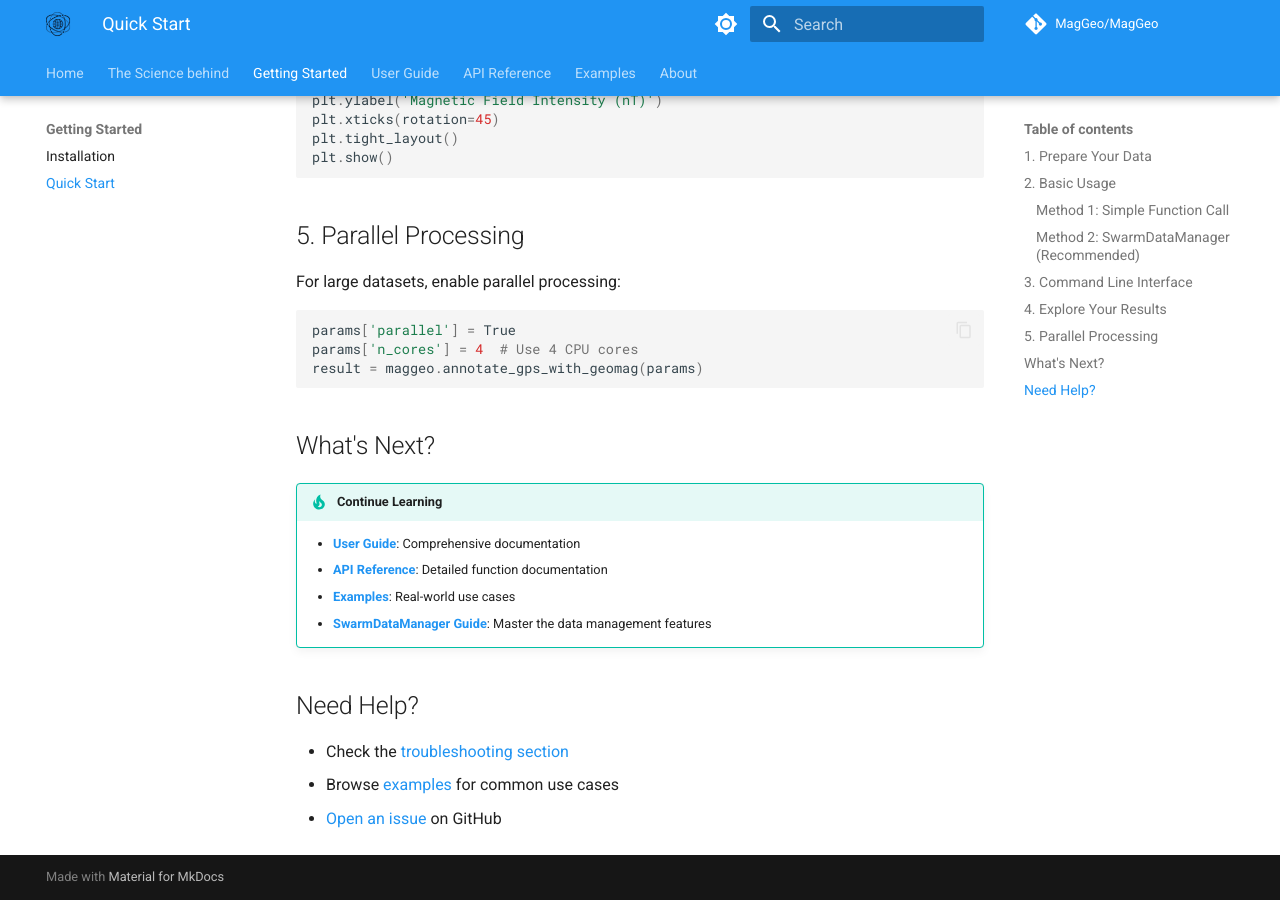
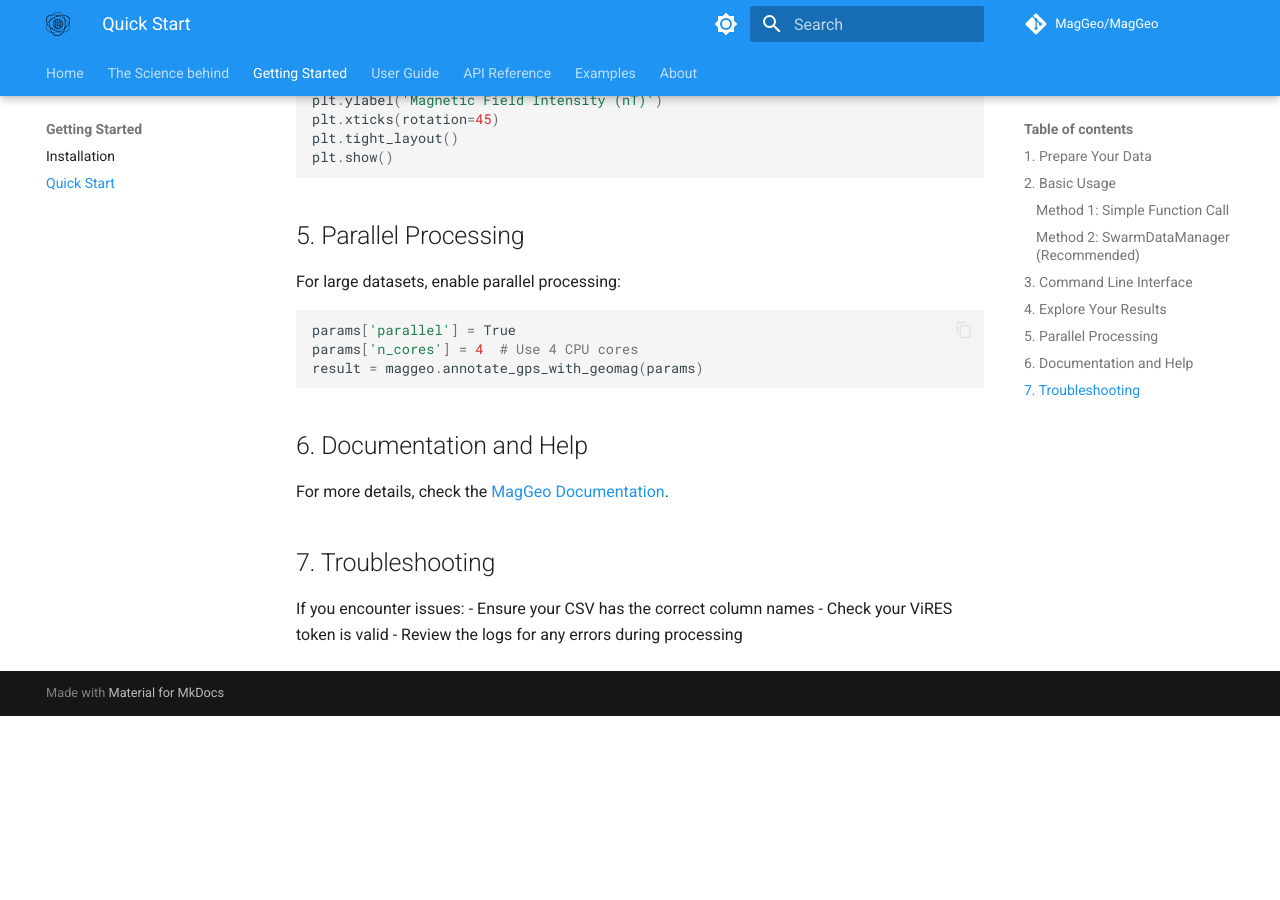
Before and after one commit to MagGeo/MagGeo, an MkDocs documentation site: the page built from docs/getting-started/quickstart.md, in a window 1280 px wide and 900 px high, scrolled down 2150 px. Built offline with MkDocs 1.6.1 and Material for MkDocs 9.7.7, drawn with Linux system fonts in a browser that asks for light colours; comment, search, counter and statistics services are not loaded; after the commit the page ends 2866 px from its top, so only the background shows below that.

````diff
--- a/docs/getting-started/quickstart.md
+++ b/docs/getting-started/quickstart.md
@@ -113,18 +113,11 @@
 params['n_cores'] = 4  # Use 4 CPU cores
 result = maggeo.annotate_gps_with_geomag(params)
 ```
+## 6. Documentation and Help
+For more details, check the [MagGeo Documentation](https://maggeo.github.io/MagGeo/).
 
-## What's Next?
-
-!!! tip "Continue Learning"
-
-    - **[User Guide](../user-guide/basic-usage.md)**: Comprehensive documentation
-    - **[API Reference](../api/index.md)**: Detailed function documentation
-    - **[Examples](../examples/basic.md)**: Real-world use cases
-    - **[SwarmDataManager Guide](../user-guide/swarm-data-manager.md)**: Master the data management features
-
-## Need Help?
-
-- Check the [troubleshooting section](installation.md#troubleshooting)
-- Browse [examples](../examples/basic.md) for common use cases
-- [Open an issue](https://github.com/fbenitez92/maggeo/issues) on GitHub
+## 7. Troubleshooting
+If you encounter issues:
+- Ensure your CSV has the correct column names
+- Check your ViRES token is valid
+- Review the logs for any errors during processing
````
Also changed, not shown: docs/api/index.md (+0 -3 lines), docs/science-behind/background.md (+4 -2 lines), docs/user-guide/basic-usage.md (+2 -2 lines).
